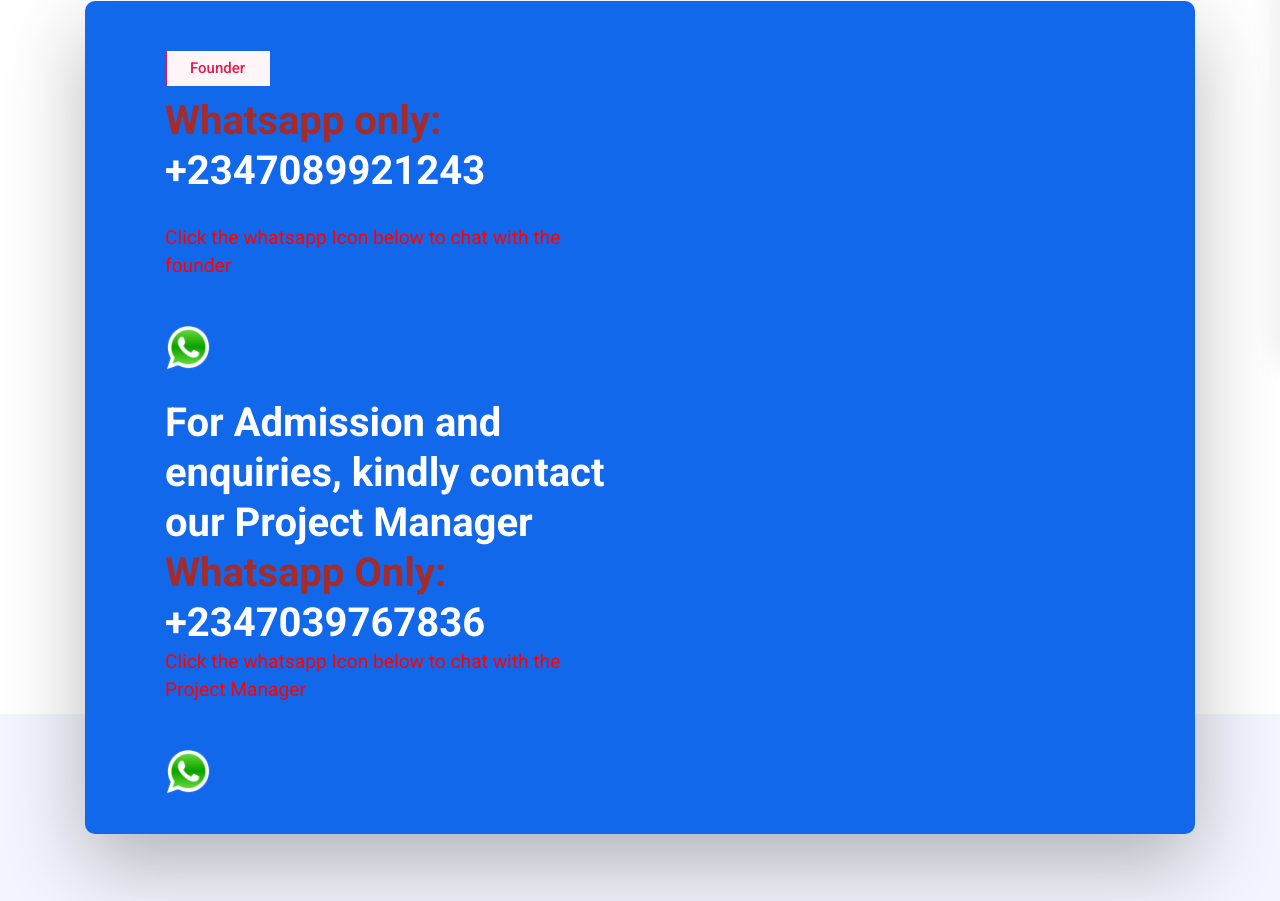
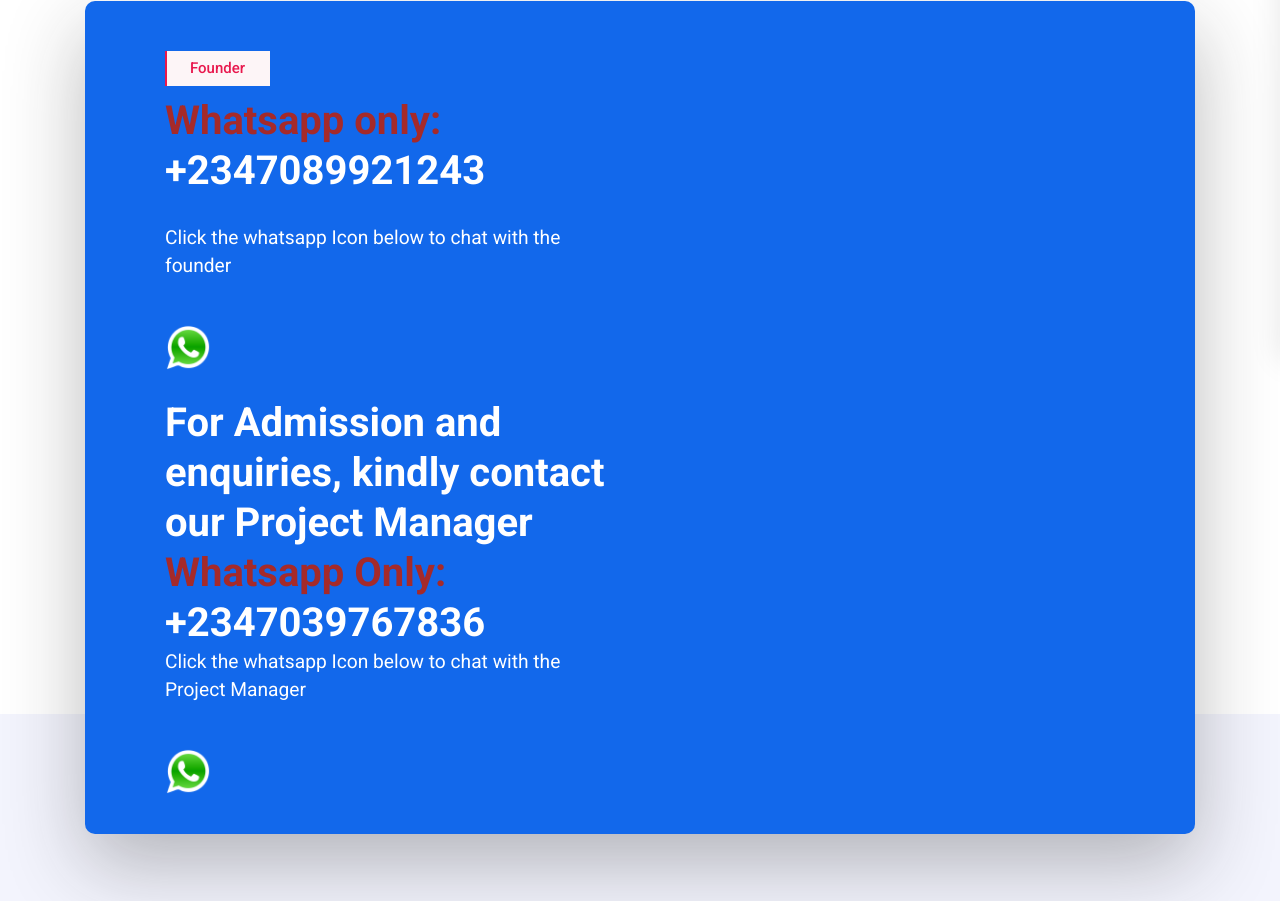
Before and after one commit to Rammykul/Enezeweb, a plain HTML site: page contact.html in a window 1280 px wide. Shown: the part 453-1354 px from the top of the page. Drawn offline with Linux system fonts and the light colour scheme; a web font is replaced by a local one.

Commit message:
I modified my code

```diff
--- a/contact.html
+++ b/contact.html
@@ -273,10 +273,10 @@
                                 <div class="cta-content mb-30 mb-lg-0">
                                     <span class="cta-subtitle">Founder</span>
                                     <p class="cta-title"><span style="color: brown;">Whatsapp only:</span> +2347089921243 </p> <br>
-                                        <p style="color: red; font-size: larger;">Click the whatsapp Icon below to chat with the founder</p> <br>
+                                        <p style="color: white; font-size: larger;">Click the whatsapp Icon below to chat with the founder</p> <br>
                                         <a href="https://api.whatsapp.com/send?phone=2347089921243"><img src="Pictures/whatsapplogo1.png" height="10%" width="10%"></a>
                                    <br><br>  <p class="cta-title"><span style="color: brown;"></span>For Admission and enquiries, kindly contact our Project Manager <br><span style="color: brown;">Whatsapp Only:</span> <br>+2347039767836</p>
-                                   <p style="color: red; font-size: larger;">Click the whatsapp Icon below to chat with the Project Manager</p> <br>
+                                   <p style="color: white; font-size: larger;">Click the whatsapp Icon below to chat with the Project Manager</p> <br>
                                     <a href="https://api.whatsapp.com/send?phone=2347039767836"><img src="Pictures/whatsapplogo1.png" height="10%" width="10%"></a>
                                 </div>
                             </div>
```
